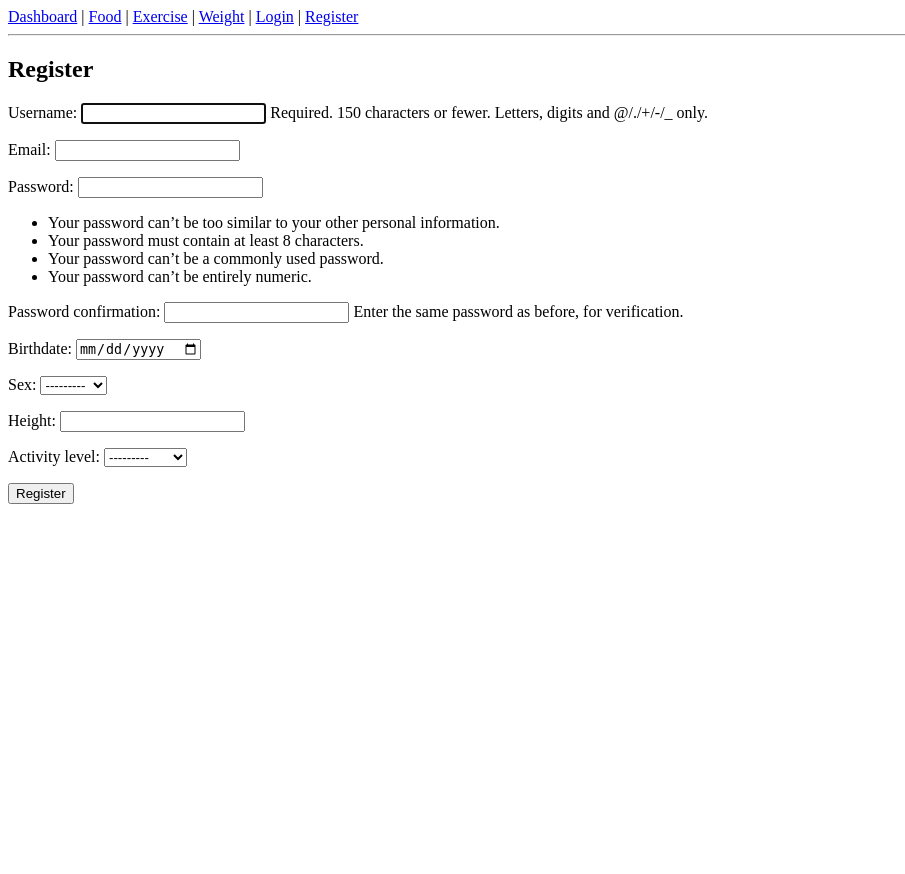
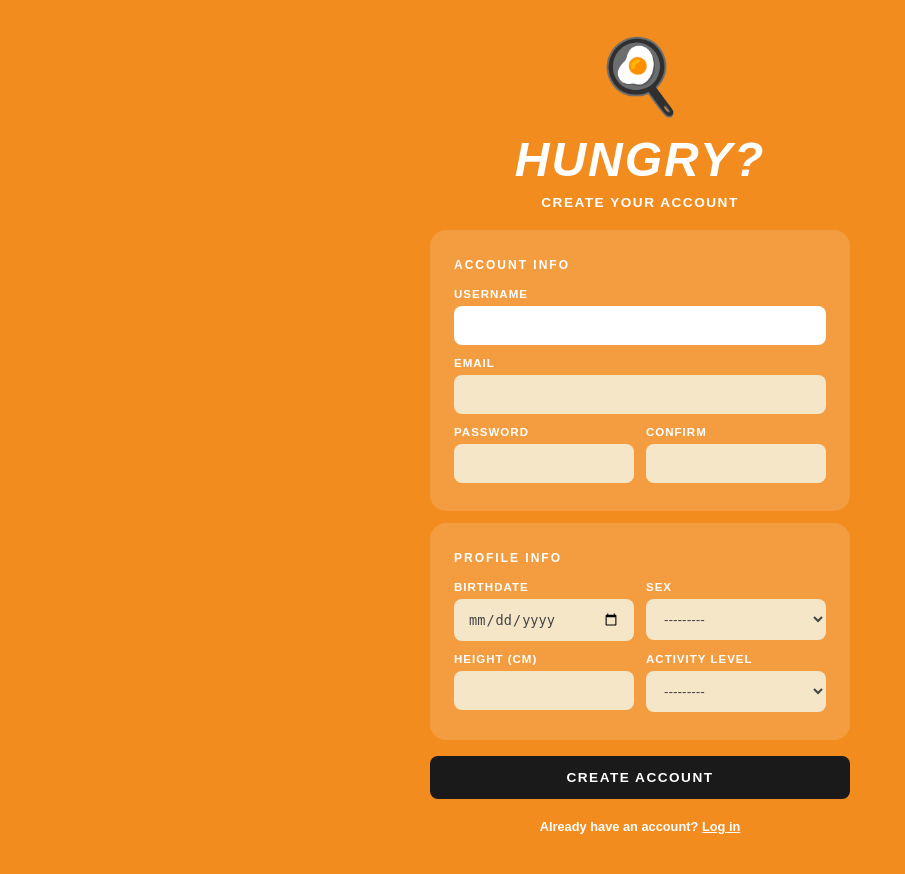
Before and after one commit to SomeWood/hungry-app, a Django app: page /accounts/register/ in a window 1280 px wide. Shown: the whole page, without its empty margins (0-905 px from the left). Before the commit the page ends 504 px from the top, so only its background shows below. Run offline with Django 5.2, Linux system fonts and the light colour scheme.

Commit message:
added styles to login and registration

```diff
--- a/hungry_app/accounts/templates/accounts/register.html
+++ b/hungry_app/accounts/templates/accounts/register.html
@@ -1,13 +1,85 @@
 {% extends "base.html" %}
 
+{% block body_class %}register-page{% endblock %}
+{% block navbar %}{% endblock %}
+
 {% block content %}
-<h2>Register</h2>
+<div class="register-container">
 
-<form method="post">
-    {% csrf_token %}
-    {{ user_form.as_p }}
-    {{ profile_form.as_p }}
-    <button type="submit">Register</button>
-</form>
+    <div class="login-egg">🍳</div>
+    <h1 class="login-title">Hungry?</h1>
+    <p class="login-subtitle">Create your account</p>
 
+    <form method="post" style="width: 100%;">
+        {% csrf_token %}
+
+        <div class="register-card">
+            <h3>Account Info</h3>
+
+            <div class="register-form-group">
+                <label for="id_username">Username</label>
+                {{ user_form.username }}
+            </div>
+            <div class="register-form-group">
+                <label for="id_email">Email</label>
+                {{ user_form.email }}
+            </div>
+            <div class="register-form-row">
+                <div class="register-form-group">
+                    <label for="id_password1">Password</label>
+                    {{ user_form.password1 }}
+                </div>
+                <div class="register-form-group">
+                    <label for="id_password2">Confirm</label>
+                    {{ user_form.password2 }}
+                </div>
+            </div>
+        </div>
+
+        <div class="register-card" style="margin-top: 12px;">
+            <h3>Profile Info</h3>
+
+            <div class="register-form-row">
+                <div class="register-form-group">
+                    <label for="id_birthdate">Birthdate</label>
+                    {{ profile_form.birthdate }}
+                </div>
+                <div class="register-form-group">
+                    <label for="id_sex">Sex</label>
+                    {{ profile_form.sex }}
+                </div>
+            </div>
+            <div class="register-form-row">
+                <div class="register-form-group">
+                    <label for="id_height">Height (cm)</label>
+                    {{ profile_form.height }}
+                </div>
+                <div class="register-form-group">
+                    <label for="id_activity_level">Activity Level</label>
+                    {{ profile_form.activity_level }}
+                </div>
+            </div>
+        </div>
+
+        {% if user_form.errors or profile_form.errors %}
+        <div class="register-errors" style="margin-top: 12px;">
+            {% for field in user_form %}
+                {% for error in field.errors %}
+                    <ul><li>{{ field.label }}: {{ error }}</li></ul>
+                {% endfor %}
+            {% endfor %}
+            {% for field in profile_form %}
+                {% for error in field.errors %}
+                    <ul><li>{{ field.label }}: {{ error }}</li></ul>
+                {% endfor %}
+            {% endfor %}
+        </div>
+        {% endif %}
+
+        <button type="submit" class="btn-register" style="margin-top: 16px;">Create Account</button>
+    </form>
+
+    <p class="register-login-link">Already have an account? <a href="{% url 'login' %}">Log in</a></p>
+
+</div>
 {% endblock %}
--- a/hungry_app/hungry_app/settings.py
+++ b/hungry_app/hungry_app/settings.py
@@ -123,3 +123,5 @@ STATIC_URL = 'static/'
 LOGIN_URL = '/accounts/login/'
 LOGIN_REDIRECT_URL = '/dashboard/'
 LOGOUT_REDIRECT_URL = '/accounts/login/'
+
+STATICFILES_DIRS = [BASE_DIR / 'static']
--- /dev/null
+++ b/hungry_app/static/css/style.css
@@ -0,0 +1,316 @@
+/* =====================
+   Global Reset & Base
+   ===================== */
+*, *::before, *::after {
+    box-sizing: border-box;
+    margin: 0;
+    padding: 0;
+}
+
+body {
+    font-family: 'Arial', sans-serif;
+    background-color: #f5f5f5;
+    color: #222;
+}
+
+a {
+    color: inherit;
+    text-decoration: none;
+}
+
+/* =====================
+   Nav Bar
+   ===================== */
+nav {
+    background-color: #222;
+    padding: 12px 24px;
+    display: flex;
+    align-items: center;
+    gap: 16px;
+}
+
+nav a {
+    color: #fff;
+    font-size: 0.95rem;
+    font-weight: 500;
+}
+
+nav a:hover {
+    text-decoration: underline;
+}
+
+nav button {
+    background: none;
+    border: 1px solid #fff;
+    color: #fff;
+    padding: 4px 12px;
+    border-radius: 4px;
+    cursor: pointer;
+    font-size: 0.9rem;
+}
+
+nav button:hover {
+    background-color: #fff;
+    color: #222;
+}
+
+/* =====================
+   Page Wrapper
+   ===================== */
+.page-content {
+    padding: 32px 24px;
+    max-width: 900px;
+    margin: 0 auto;
+}
+
+/* =====================
+   Login Page
+   ===================== */
+body.login-page {
+    background-color: #F28C1E;
+    min-height: 100vh;
+    display: flex;
+    align-items: center;
+    justify-content: center;
+}
+
+.login-container {
+    display: flex;
+    flex-direction: column;
+    align-items: center;
+    gap: 20px;
+    width: 100%;
+    max-width: 360px;
+    padding: 24px;
+}
+
+.login-egg {
+    font-size: 72px;
+    line-height: 1;
+}
+
+.login-title {
+    font-size: 3rem;
+    font-weight: 900;
+    color: #fff;
+    letter-spacing: 2px;
+    text-transform: uppercase;
+    font-style: italic;
+    text-align: center;
+}
+
+.login-subtitle {
+    font-size: 0.85rem;
+    font-weight: 600;
+    color: #fff;
+    letter-spacing: 1.5px;
+    text-transform: uppercase;
+    text-align: center;
+    margin-top: -12px;
+}
+
+.login-form {
+    display: flex;
+    flex-direction: column;
+    gap: 12px;
+    width: 100%;
+}
+
+.login-form input {
+    width: 100%;
+    padding: 14px 16px;
+    border: none;
+    border-radius: 8px;
+    background-color: #F5E6C8;
+    font-size: 0.8rem;
+    font-weight: 700;
+    letter-spacing: 1.5px;
+    text-transform: uppercase;
+    color: #888;
+    outline: none;
+}
+
+.login-form input:focus {
+    background-color: #fff;
+    color: #333;
+}
+
+.login-buttons {
+    display: flex;
+    gap: 12px;
+    width: 100%;
+    margin-top: 4px;
+}
+
+.btn-login, .btn-signup {
+    flex: 1;
+    padding: 14px;
+    border: none;
+    border-radius: 8px;
+    font-size: 0.85rem;
+    font-weight: 800;
+    letter-spacing: 1.5px;
+    text-transform: uppercase;
+    cursor: pointer;
+    background-color: #1a1a1a;
+    color: #fff;
+    transition: opacity 0.2s;
+}
+
+.btn-login:hover, .btn-signup:hover {
+    opacity: 0.85;
+}
+
+.btn-signup {
+    background-color: #111;
+    text-decoration: none;
+    display: flex;
+    align-items: center;
+    justify-content: center;
+}
+
+.login-error {
+    color: #fff;
+    font-size: 0.85rem;
+    font-weight: 600;
+    background-color: rgba(0,0,0,0.2);
+    padding: 8px 12px;
+    border-radius: 6px;
+    text-align: center;
+    width: 100%;
+}
+
+/* =====================
+   Register Page
+   ===================== */
+body.register-page {
+    background-color: #F28C1E;
+    min-height: 100vh;
+    display: flex;
+    align-items: center;
+    justify-content: center;
+    padding: 40px 16px;
+}
+
+.register-container {
+    display: flex;
+    flex-direction: column;
+    align-items: center;
+    gap: 20px;
+    width: 100%;
+    max-width: 420px;
+}
+
+.register-card {
+    background-color: rgba(255, 255, 255, 0.15);
+    border-radius: 16px;
+    padding: 28px 24px;
+    width: 100%;
+    display: flex;
+    flex-direction: column;
+    gap: 12px;
+}
+
+.register-card h3 {
+    color: #fff;
+    font-size: 0.75rem;
+    font-weight: 800;
+    letter-spacing: 2px;
+    text-transform: uppercase;
+    margin-bottom: 4px;
+}
+
+.register-form-group {
+    display: flex;
+    flex-direction: column;
+    gap: 6px;
+}
+
+.register-form-group label {
+    color: #fff;
+    font-size: 0.72rem;
+    font-weight: 700;
+    letter-spacing: 1px;
+    text-transform: uppercase;
+}
+
+.register-form-group input,
+.register-form-group select {
+    width: 100%;
+    padding: 12px 14px;
+    border: none;
+    border-radius: 8px;
+    background-color: #F5E6C8;
+    font-size: 0.85rem;
+    color: #444;
+    outline: none;
+}
+
+.register-form-group input:focus,
+.register-form-group select:focus {
+    background-color: #fff;
+}
+
+.register-form-group .helptext {
+    color: rgba(255,255,255,0.75);
+    font-size: 0.72rem;
+}
+
+.register-form-row {
+    display: flex;
+    gap: 12px;
+}
+
+.register-form-row .register-form-group {
+    flex: 1;
+}
+
+.register-errors {
+    width: 100%;
+}
+
+.register-errors ul {
+    list-style: none;
+    display: flex;
+    flex-direction: column;
+    gap: 6px;
+}
+
+.register-errors li {
+    color: #fff;
+    font-size: 0.8rem;
+    font-weight: 600;
+    background-color: rgba(0,0,0,0.2);
+    padding: 8px 12px;
+    border-radius: 6px;
+}
+
+.btn-register {
+    width: 100%;
+    padding: 14px;
+    border: none;
+    border-radius: 8px;
+    font-size: 0.85rem;
+    font-weight: 800;
+    letter-spacing: 1.5px;
+    text-transform: uppercase;
+    cursor: pointer;
+    background-color: #1a1a1a;
+    color: #fff;
+    transition: opacity 0.2s;
+}
+
+.btn-register:hover {
+    opacity: 0.85;
+}
+
+.register-login-link {
+    color: #fff;
+    font-size: 0.8rem;
+    font-weight: 600;
+    text-align: center;
+}
+
+.register-login-link a {
+    text-decoration: underline;
+}
--- a/hungry_app/templates/base.html
+++ b/hungry_app/templates/base.html
@@ -1,14 +1,18 @@
+{% load static %}
 <!DOCTYPE html>
 <html>
 <head>
     <title>Hungry</title>
+    <link rel="stylesheet" href="{% static 'css/style.css' %}">
 </head>
-<body>
+<body class="{% block body_class %}{% endblock %}">
+
+    {% block navbar %}
     <nav>
-        <a href="/dashboard/">Dashboard</a> |
-        <a href="/food/">Food</a> |
-        <a href="/exercise/">Exercise</a> |
-        <a href="/weight/">Weight</a> |
+        <a href="/dashboard/">Dashboard</a>
+        <a href="/food/">Food</a>
+        <a href="/exercise/">Exercise</a>
+        <a href="/weight/">Weight</a>
 
         {% if user.is_authenticated %}
             <form action="{% url 'logout' %}" method="post" style="display:inline;">
@@ -16,12 +20,14 @@
                 <button type="submit">Logout</button>
             </form>
         {% else %}
-            <a href="/accounts/login/">Login</a> |
+            <a href="/accounts/login/">Login</a>
             <a href="/accounts/register/">Register</a>
         {% endif %}
     </nav>
-    <hr>
+    {% endblock %}
+
     {% block content %}
     {% endblock %}
+
 </body>
 </html>
```
Also changed, not shown: hungry_app/accounts/templates/accounts/login.html (+23 -9 lines).
